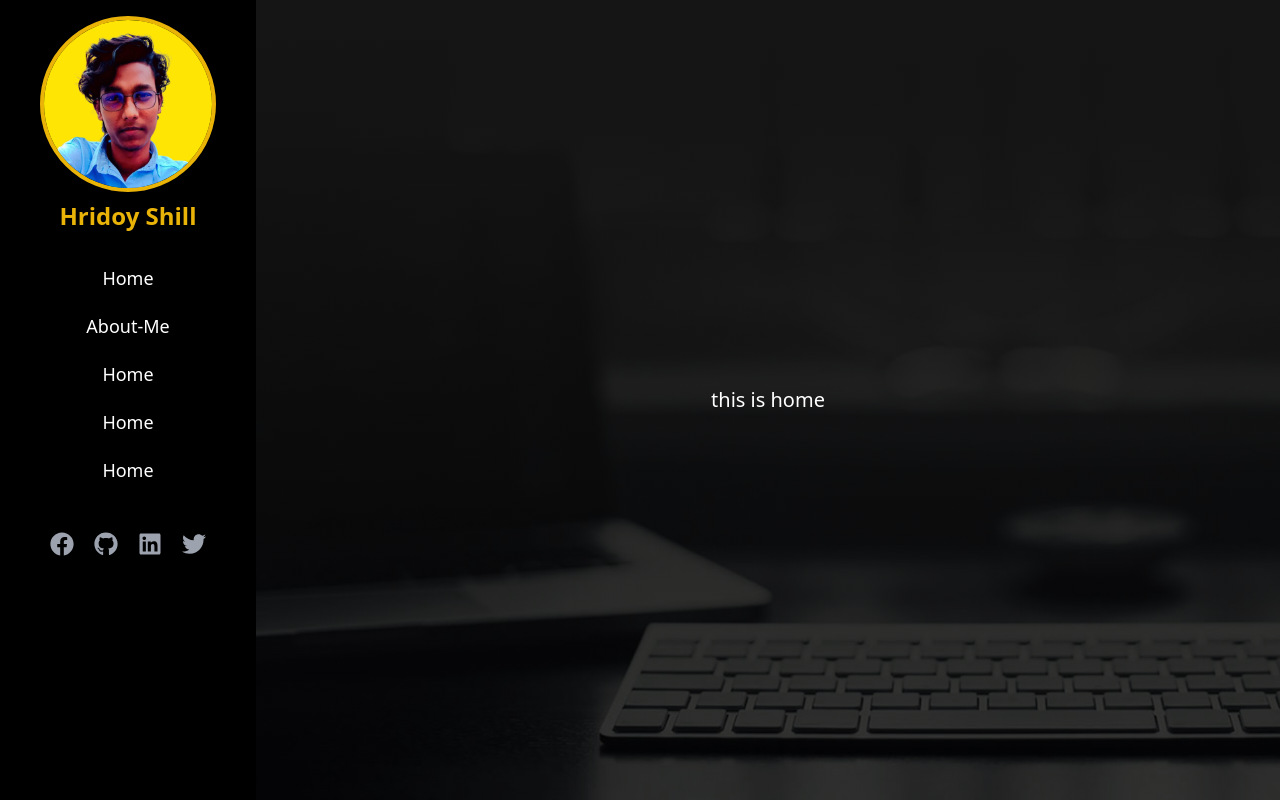
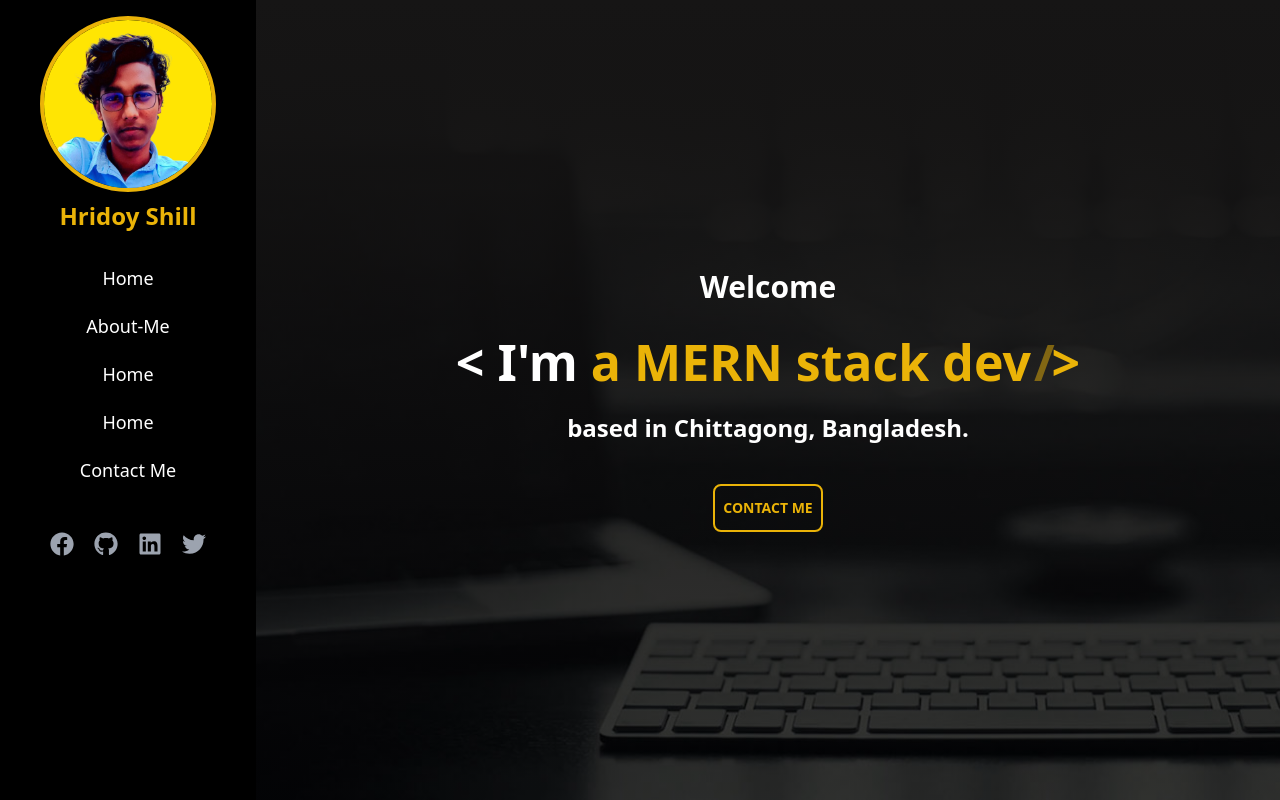
Before and after one commit to Hridoy-shill/my_portflio, a React (Vite) app: page / in a window 1280 px wide. Shown: the top 800 px of the page. Built offline with nearby package versions, Linux system fonts and the light colour scheme.

Commit message:
home section done

```diff
--- a/package.json
+++ b/package.json
@@ -17,6 +17,7 @@
     "react-icons": "^4.10.1",
     "react-router-dom": "^6.14.0",
     "react-scroll": "^1.8.9",
+    "react-simple-typewriter": "^5.0.1",
     "sort-by": "^1.2.0"
   },
   "devDependencies": {
--- /dev/null
+++ b/src/Component's/ContactMe/Contact.jsx
@@ -0,0 +1,11 @@
+import React from 'react';
+
+const Contact = () => {
+    return (
+        <div className='h-screen w-full' id='ContactMe'>
+            asdf
+        </div>
+    );
+};
+
+export default Contact;
--- a/src/Component's/Home/Home.jsx
+++ b/src/Component's/Home/Home.jsx
@@ -1,14 +1,36 @@
 import React from 'react';
 import AboutMe from '../AboutMe/AboutMe';
 import './Home.css'
+import { Typewriter } from 'react-simple-typewriter'
+import { Link } from 'react-scroll'
 
 const Home = () => {
     return (
         <>
-        <div className='h-screen w-full flex justify-center items-center bg-Img' id='home'>
-            <p className='text-xl text-white'>this is home</p>
-        </div>
-        <AboutMe></AboutMe>
+            <div className='h-screen w-full flex flex-col justify-center items-center bg-Img p-4 md:p-0' id='home'>
+                <h2 className='font-bold text-3xl text-white mb-5'>Welcome</h2>
+                <h3 style={{ color: 'white', fontSize: '50px', fontWeight: 'bold' }}>
+                    {'<'} I'm {' '}
+                    <span style={{ color: '#EAB308', fontWeight: 'bold' }}>
+                        {/* Style will be inherited from the parent element */}
+                        <Typewriter
+                            words={["a web developer", "a MERN stack developer", "a full stack developer"]}
+                            loop={Infinity}
+                            cursor
+                            cursorStyle='/'
+                            typeSpeed={60}
+                            deleteSpeed={60}
+                            delaySpeed={3000}
+                        />
+                        {'>'}
+                    </span>
+                </h3>
+                <p className='font-semibold text-white text-2xl mt-3'>based in Chittagong, Bangladesh.</p>
+                <Link to="ContactMe" smooth={true} offset={0} duration={400}>
+                    <button className='border-2 btn bg-transparent text-yellow-500 p-2 rounded-lg mt-10 font-semibold border-yellow-500 hover:bg-yellow-500 hover:text-black duration-500 hover:font-semibold transition ease-in-out delay-50 hover:-translate-y-0 hover:scale-110 hover:border-yellow-500 '>Contact Me</button>
+                </Link>
+            </div>
+            <AboutMe></AboutMe>
         </>
     );
 };
--- a/src/Component's/Navbar/Navbar.jsx
+++ b/src/Component's/Navbar/Navbar.jsx
@@ -10,7 +10,7 @@ const Navbar = () => {
         <div className='p-3 md:p-4 md:sticky md:top-0'>
             <div className='flex justify-between '>
                 <div className='md:mx-auto'>
-                    <img className='rounded-full md:w-44 w-14 border-4 border-yellow-500 duration-500' src={myImg}/>
+                    <img className='rounded-full md:w-44 w-14 border-4 border-yellow-500 duration-500' src={myImg} title='Hridoy shill'/>
                     <p className='text-yellow-500 font-bold md:text-center text-2xl md:text-2xl mt-2'>Hridoy Shill</p>
                 </div>
                 <div onClick={() => setIsMenuOpen(!isMenuOpen)} className='md:hidden'>
@@ -40,7 +40,7 @@ const Navbar = () => {
                         <Link to="home" smooth={true} offset={0} duration={400} className='text-white text-lg hover:bg-yellow-500 hover:p-1 hover:text-black hover:font-semibold hover:rounded hover:text-bold duration-500 cursor-pointer hover:text-xl'>Home</Link>
                     </li>
                     <li>
-                        <Link to="aboutMe" smooth={true} offset={50} duration={400} className='text-white text-lg hover:bg-yellow-500 hover:p-1 hover:text-black hover:rounded hover:font-semibold duration-500 cursor-pointer hover:text-xl'>About-Me</Link>
+                        <Link to="aboutMe" smooth={true} offset={0} duration={400} className='text-white text-lg hover:bg-yellow-500 hover:p-1 hover:text-black hover:rounded hover:font-semibold duration-500 cursor-pointer hover:text-xl'>About-Me</Link>
                     </li>
                     <li>
                         <Link to="/asdf" className='text-white text-lg hover:bg-yellow-500 hover:p-1 hover:text-black hover:rounded hover:font-semibold duration-500 cursor-pointer hover:text-xl'>Home</Link>
@@ -49,7 +49,7 @@ const Navbar = () => {
                         <Link to="/asdf" className='text-white text-lg hover:bg-yellow-500 hover:p-1 hover:text-black hover:rounded hover:text-bold duration-500 cursor-pointer hover:text-xl'>Home</Link>
                     </li>
                     <li>
-                        <Link to="/asdf" className='text-white text-lg hover:bg-yellow-500 hover:p-1 hover:text-black hover:rounded hover:text-bold duration-500 cursor-pointer hover:text-xl'>Home</Link>
+                        <Link to="ContactMe" smooth={true} offset={0} duration={400} className='text-white text-lg hover:bg-yellow-500 hover:p-1 hover:text-black hover:rounded hover:text-bold duration-500 cursor-pointer hover:text-xl'>Contact Me</Link>
                     </li>
                 </nav>
             </ul>
--- a/src/Pages/HomePage.jsx
+++ b/src/Pages/HomePage.jsx
@@ -1,6 +1,7 @@
 import React from 'react';
 import Navbar from '../Component\'s/Navbar/Navbar';
 import { Outlet } from 'react-router-dom';
+import Contact from '../Component\'s/ContactMe/Contact';
 
 const HomePage = () => {
     return (
@@ -10,6 +11,7 @@ const HomePage = () => {
             </div>
             <div className='md:col-span-3 md:w-[80%]'>
                 <Outlet></Outlet>
+                <Contact></Contact>
             </div>
         </div>
     );
--- a/src/main.jsx
+++ b/src/main.jsx
@@ -6,10 +6,10 @@ import {
   createBrowserRouter,
   RouterProvider,
 } from "react-router-dom";
-import App from './App';
 import HomePage from './Pages/HomePage';
 import Home from './Component\'s/Home/Home';
 import AboutMe from './Component\'s/AboutMe/AboutMe';
+import Contact from './Component\'s/ContactMe/Contact';
 
 const router = createBrowserRouter([
   {
@@ -23,6 +23,10 @@ const router = createBrowserRouter([
       {
         path:'/aboutMe',
         element:<AboutMe></AboutMe>
+      },
+      {
+        path:'/contactMe',
+        element:<Contact></Contact>
       }
     ]
   },
```
Also changed, not shown: 1 other file (tests, documents, lock files or other folders).
